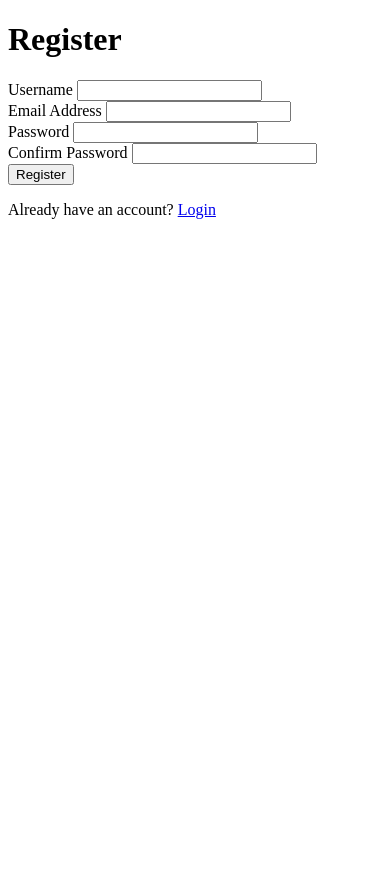
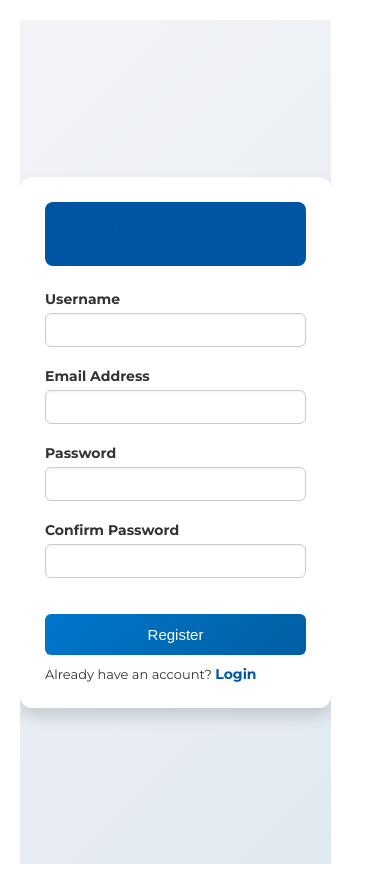
Before and after one commit to o1-spec/Pdf-Api, a Django app: page /register/ in a window 390 px wide. Before the commit the page ends 219 px from the top, so only its background shows below. Run offline with Django 5.2, Linux system fonts and the light colour scheme.

Commit message:
feat: Finished Authentification pages

```diff
--- /dev/null
+++ b/pdf/static/css/style.css
@@ -0,0 +1,205 @@
+html {
+  font-size: 62.5%;
+}
+
+* {
+  padding: 0;
+  margin: 0;
+  box-sizing: border-box;
+}
+
+.header {
+  display: flex;
+  justify-content: space-between;
+  align-items: center;
+  padding: 1rem 2rem;
+  background: #0056a3;
+  color: #ffffff;
+  border-radius: 8px;
+  margin-bottom: 2rem;
+}
+
+.site-name h2 {
+  font-size: 2.4rem;
+  font-weight: 700;
+}
+
+.nav-container {
+  display: flex;
+  width: 100%;
+  justify-content: space-between;
+  align-items: center;
+}
+
+.nav-links {
+  display: flex;
+  gap: 1.5rem;
+}
+
+.nav-link {
+  font-size: 1.6rem;
+  color: #ffffff;
+  text-decoration: none;
+}
+
+.nav-link:hover {
+  text-decoration: underline;
+}
+
+form button {
+  background: transparent;
+  border: none;
+  font-size: 1.6rem;
+  color: #ffffff;
+  cursor: pointer;
+  padding: 0;
+}
+
+form button:hover {
+  text-decoration: underline;
+}
+
+.content h1 {
+  font-size: 2.8rem;
+  text-align: center;
+  margin-top: 2rem;
+}
+
+/* General Styles */
+.auth-page {
+  font-family: "Montserrat", serif;
+  margin: 0;
+  padding: 0;
+  background: linear-gradient(135deg, #f3f4f7, #e1e9f0);
+  color: #333;
+  display: flex;
+  justify-content: center;
+  align-items: center;
+  min-height: 100vh;
+  position: relative;
+  overflow: hidden;
+}
+
+.auth-page::before {
+  content: "PDF CONVERTER";
+  position: absolute;
+  top: 50%;
+  left: 50%;
+  transform: translate(-50%, -50%) rotate(-5deg);
+  font-size: 13.5rem;
+  font-weight: 700;
+  color: rgba(0, 86, 163, 0.3);
+  white-space: nowrap;
+  pointer-events: none;
+  user-select: none;
+}
+
+.form-container {
+  padding: 25px;
+  width: 420px;
+  z-index: 1;
+  background: #ffffff;
+  box-shadow: 0 8px 16px rgba(0, 0, 0, 0.15);
+  border-radius: 12px;
+}
+
+.header h1 {
+  text-align: center;
+  color: #0056a3;
+  font-size: 2.4rem;
+  margin-bottom: 1.5rem;
+}
+
+/* Form Styles */
+.auth-form {
+  margin-top: 1.5rem;
+}
+
+.auth-form form {
+  display: flex;
+  flex-direction: column;
+  gap: 1.2rem;
+}
+
+.auth-form label {
+  font-size: 1.4rem;
+  font-weight: bold;
+  color: #333;
+  display: inline-block;
+  margin-bottom: 0.5rem;
+}
+
+.auth-form input[type="text"],
+.auth-form input[type="email"],
+.auth-form input[type="password"] {
+  width: 100%;
+  padding: 0.8rem;
+  border: 1px solid #ccc;
+  border-radius: 6px;
+  font-size: 1.4rem;
+  box-shadow: inset 0 1px 3px rgba(0, 0, 0, 0.05);
+  transition: border-color 0.3s, box-shadow 0.3s;
+}
+
+.auth-form input[type="text"]:focus,
+.auth-form input[type="email"]:focus,
+.auth-form input[type="password"]:focus {
+  border-color: #0056a3;
+  box-shadow: 0 0 5px rgba(0, 86, 163, 0.2);
+}
+
+.auth-field {
+  padding: 0.4rem 0rem;
+}
+
+.auth-form input[type="submit"] {
+  background: linear-gradient(135deg, #0077cc, #005fa3);
+  color: #fff;
+  padding: 1.2rem;
+  border: none;
+  margin-top: 2rem;
+  border-radius: 6px;
+  font-size: 1.5rem;
+  cursor: pointer;
+  transition: background 0.3s ease;
+}
+
+.auth-form input[type="submit"]:hover {
+  background: linear-gradient(135deg, #005fa3, #004d82);
+}
+
+.auth-form a {
+  color: #0056a3;
+  text-decoration: none;
+  font-size: 1.4rem;
+  font-weight: bold;
+}
+
+.auth-form a:hover {
+  text-decoration: underline;
+}
+
+.errors {
+  color: #d9534f;
+  font-size: 1.2rem;
+}
+
+.errors p {
+  margin: 0;
+}
+
+.already {
+  font-size: 1.3rem;
+  padding-top: 1rem;
+}
+.already a {
+  font-weight: bold;
+}
+
+/* Media Query for Responsive Design */
+@media (max-width: 600px) {
+  .container {
+    padding: 2rem;
+    width: 90%;
+  }
+}
--- a/pdf/views.py
+++ b/pdf/views.py
@@ -5,6 +5,8 @@
 from .forms import UserRegistrationForm
 from django.contrib.auth.mixins import LoginRequiredMixin
 from django.urls import reverse_lazy
+from django.contrib import messages
+from django.contrib.auth. models import User
 from django.contrib.auth import login
 
 #Write your views
@@ -26,6 +28,10 @@
     success_url = reverse_lazy('base-pdf')
 
     def form_valid(self, form):
+        email = form.cleaned_data.get('email')
+        if User.objects.filter(email=email).exists():
+            messages.error(self.request, 'An account with this email already exists. Please login.')
+            # return redirect('login')
         user = form.save()
         if user is not None:
             login(self.request,user)
@@ -44,5 +50,13 @@
     def get_success_url(self):
         return reverse_lazy('base-pdf')
 
+    def form_invalid(self, form):
+        username = self.request.POST.get('username')
+        if not User.objects.filter(username=username).exists():
+            messages.error(self.request, 'User does not exist. Please register.')
+        else:
+            messages.error(self.request, 'Incorrect password. Please try again.')
+        return super().form_invalid(form)
+
 class LogoutView(LogoutView):
     next_page= reverse_lazy("login")
--- a/templates/index.html
+++ b/templates/index.html
@@ -1,3 +1,4 @@
+{% load static %}
 <!DOCTYPE html>
 <html lang="en">
   <head>
@@ -5,6 +6,16 @@
     <meta name="viewport" content="width=device-width, initial-scale=1.0" />
     <title>PDF API</title>
     <meta name="description" content="" />
+
+    <link rel="stylesheet" href="{% static 'css/style.css' %}" />
+
+    <!--FONT FAMILY-->
+    <link rel="preconnect" href="https://fonts.googleapis.com" />
+    <link rel="preconnect" href="https://fonts.gstatic.com" crossorigin />
+    <link
+      href="https://fonts.googleapis.com/css2?family=Montserrat:ital,wght@0,100..900;1,100..900&display=swap"
+      rel="stylesheet"
+    />
   </head>
   <body>
     <div class="container">{% block content %}{% endblock content %}</div>
--- a/templates/register.html
+++ b/templates/register.html
@@ -1,5 +1,6 @@
 {% extends "index.html" %} {% block content %}
-
+<div class="auth-page">
+  <div class="form-container">
     <div class="header">
       <h1>Register</h1>
     </div>
@@ -8,7 +9,7 @@
       <form method="post">
         {% csrf_token %}
 
-    <div>
+        <div class="auth-field">
           <label for="{{ form.username.id_for_label }}">Username</label>
           {{ form.username }} {% if form.username.errors %}
           <div class="errors">
@@ -19,7 +20,7 @@
           {% endif %}
         </div>
 
-    <div>
+        <div class="auth-field">
           <label for="{{ form.email.id_for_label }}">Email Address</label>
           {{ form.email }} {% if form.email.errors %}
           <div class="errors">
@@ -30,7 +31,7 @@
           {% endif %}
         </div>
 
-    <div>
+        <div class="auth-field">
           <label for="{{ form.password.id_for_label }}">Password</label>
           {{ form.password }} {% if form.password.errors %}
           <div class="errors">
@@ -41,7 +42,7 @@
           {% endif %}
         </div>
 
-    <div>
+        <div class="auth-field">
           <label for="{{ form.confirmPassword.id_for_label }}"
             >Confirm Password</label
           >
@@ -57,7 +58,19 @@
         <input type="submit" value="Register" />
       </form>
 
-  <p>Already have an account? <a href="{% url 'login' %}">Login</a></p>
+      {% if messages %}
+      <div class="errors">
+        {% for message in messages %}
+        <p>{{ message }}</p>
+        {% endfor %}
+      </div>
+      {% endif %}
+
+      <p class="already">
+        Already have an account? <a href="{% url 'login' %}">Login</a>
+      </p>
+    </div>
+  </div>
 </div>
 
 {% endblock content %}
```
Also changed, not shown: templates/login.html (+18 -4 lines), templates/pdfhomepage.html (+13 -3 lines), db.sqlite3. Lines whose indentation alone changed are shown as unchanged.
